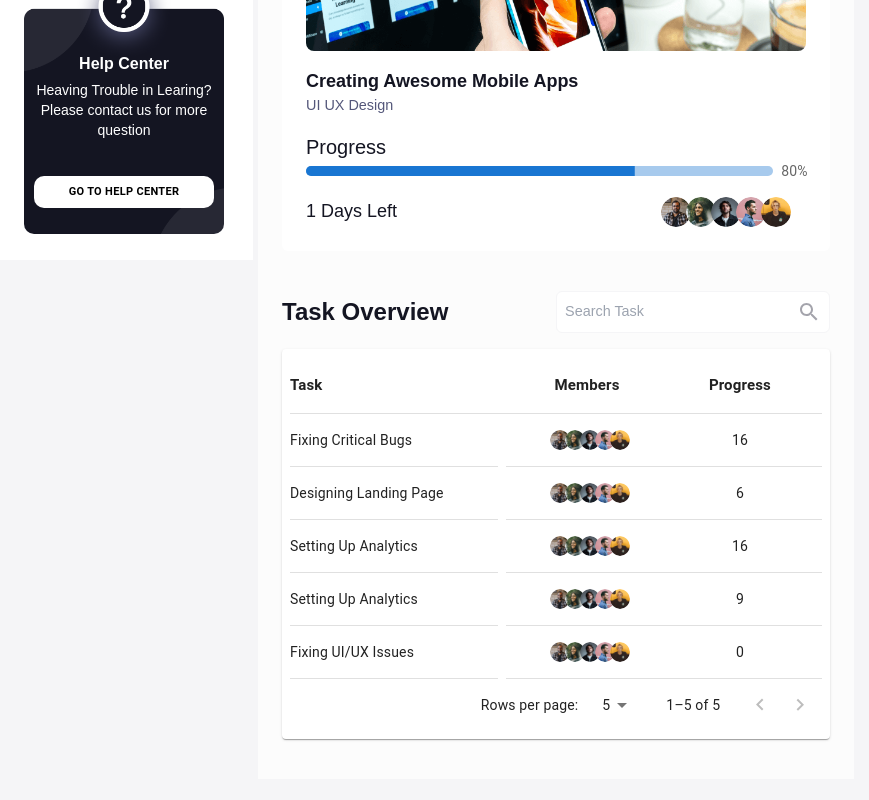
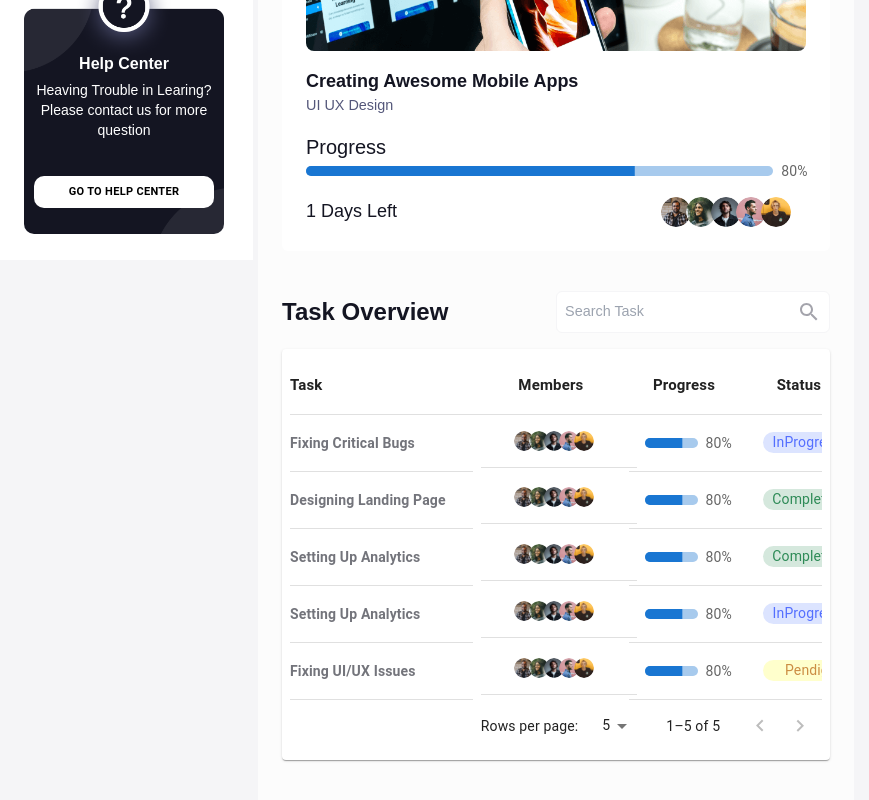
Before and after one commit to AliRaza048/student-Management-App, a React (Create React App) app: page / in a window 1280 px wide. Shown: the part 620-1420 px from the top of the page, without its empty margins (0-869 px from the left). Before the commit the page ends 1399 px from the top, so only its background shows below. Built offline with nearby package versions, Linux system fonts and the light colour scheme.

Commit message:
working on dashboard

```diff
--- a/src/App.js
+++ b/src/App.js
@@ -1,10 +1,10 @@
 import React from "react";
 import "./App.css";
-import Router from './routing/Router'
+import Router from "./routing/Router";
 function App() {
   return (
     <React.Fragment>
-    <Router/>
+      <Router />
     </React.Fragment>
   );
 }
--- a/src/pages/StudentPortal/Overview/OverViewTable.js
+++ b/src/pages/StudentPortal/Overview/OverViewTable.js
@@ -22,8 +22,10 @@ import DeleteIcon from "@mui/icons-material/Delete";
 import FilterListIcon from "@mui/icons-material/FilterList";
 import { visuallyHidden } from "@mui/utils";
 import { Avatar } from "@mui/material";
+import ProgressBar from "./components/ProgressBar";
+import MoreHorizIcon from "@mui/icons-material/MoreHoriz";
 
-function createData(id, name, calories, fat, carbs, protein) {
+function createData(id, name, calories, fat, carbs, protein, icon) {
   return {
     id,
     name,
@@ -31,6 +33,7 @@ function createData(id, name, calories, fat, carbs, protein) {
     fat,
     carbs,
     protein,
+    icon,
   };
 }
 
@@ -81,11 +84,111 @@ const Avataricon = [
 ];
 
 const rows = [
-  createData(1, "Fixing Critical Bugs", Avataricon, 16.0, 24, 6.0),
-  createData(2, "Designing Landing Page", Avataricon, 6.0, 24, 4.0),
-  createData(3, "Setting Up Analytics", Avataricon, 16.0, 49, 3.9),
-  createData(4, "Setting Up Analytics", Avataricon, 9.0, 37, 4.3),
-  createData(5, "Fixing UI/UX Issues", Avataricon, 0, 81, 2.0),
+  createData(
+    1,
+    "Fixing Critical Bugs",
+    Avataricon,
+    <ProgressBar />,
+    <Typography
+      sx={{
+        background: "#DCE4FF",
+        color: "rgb(84, 111, 255)",
+        borderRadius: "20px",
+        fontSize: "14px",
+        position: "relative",
+        left: ".5rem",
+        wordWrap: "nowrap",
+      }}
+    >
+      InProgress
+    </Typography>,
+    "2 Days",
+    <MoreHorizIcon />
+  ),
+  createData(
+    2,
+    "Designing Landing Page",
+    Avataricon,
+    <ProgressBar />,
+    <Typography
+      sx={{
+        background: "#D5E8DD",
+        color: "rgb(46, 139, 87)",
+        borderRadius: "20px",
+        fontSize: "14px",
+        position: "relative",
+        left: ".5rem",
+        wordWrap: "nowrap",
+      }}
+    >
+      Completed
+    </Typography>,
+    "3 Hours",
+    <MoreHorizIcon />
+  ),
+  createData(
+    3,
+    "Setting Up Analytics",
+    Avataricon,
+    <ProgressBar />,
+    <Typography
+      sx={{
+        background: "#D5E8DD",
+        color: "rgb(46, 139, 87)",
+        borderRadius: "20px",
+        fontSize: "14px",
+        position: "relative",
+        left: ".5rem",
+        wordWrap: "nowrap",
+      }}
+    >
+      Completed
+    </Typography>,
+    "5 Hours",
+    <MoreHorizIcon />
+  ),
+  createData(
+    4,
+    "Setting Up Analytics",
+    Avataricon,
+    <ProgressBar />,
+    <Typography
+      sx={{
+        background: "#DCE4FF",
+        color: "rgb(84, 111, 255)",
+        borderRadius: "20px",
+        fontSize: "14px",
+        position: "relative",
+        left: ".5rem",
+        wordWrap: "nowrap",
+      }}
+    >
+      InProgress
+    </Typography>,
+    "4 Days",
+    <MoreHorizIcon />
+  ),
+  createData(
+    5,
+    "Fixing UI/UX Issues",
+    Avataricon,
+    <ProgressBar />,
+    <Typography
+      sx={{
+        background: "#FFFFCC",
+        color: "rgb(204, 141, 67)",
+        borderRadius: "20px",
+        fontSize: "14px",
+        position: "relative",
+        left: ".5rem",
+        wordWrap: "nowrap",
+      }}
+    >
+      Pendig
+    </Typography>,
+    "5 Days",
+    <MoreHorizIcon />
+  ),
 ];
 
 function descendingComparator(a, b, orderBy) {
@@ -134,6 +237,12 @@ const headCells = [
     numeric: true,
     disablePadding: false,
     label: "Time Left",
+  },
+  {
+    id: "icon",
+    numeric: true,
+    disablePadding: false,
+    label: <MoreHorizIcon />,
   },
 ];
 
@@ -378,6 +487,7 @@ export default function OverViewTable() {
                       id={labelId}
                       scope="row"
                       padding="none"
+                      sx={{ color: "#73747B", fontWeight: "bold" }}
                     >
                       {row.name}
                     </TableCell>
@@ -395,7 +505,13 @@ export default function OverViewTable() {
                     </TableCell>
                     <TableCell align="center">{row.fat}</TableCell>
                     <TableCell align="center">{row.carbs}</TableCell>
-                    <TableCell align="center">{row.protein}</TableCell>
+                    <TableCell
+                      align="center"
+                      sx={{ fontWeight: "500", fontSize: "0.875rem" }}
+                    >
+                      {row.protein}
+                    </TableCell>
+                    <TableCell align="center">{row.icon}</TableCell>
                   </TableRow>
                 );
               })}
```
